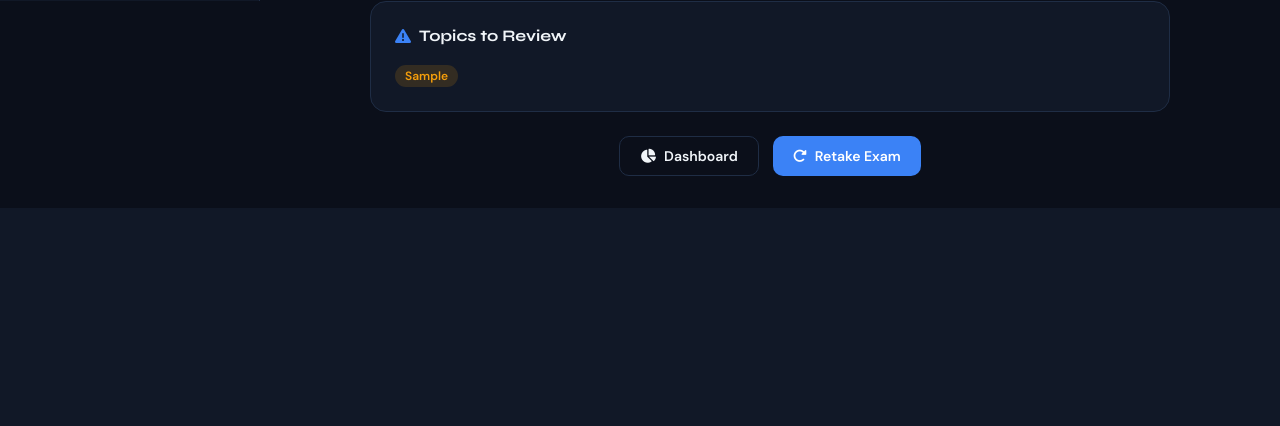
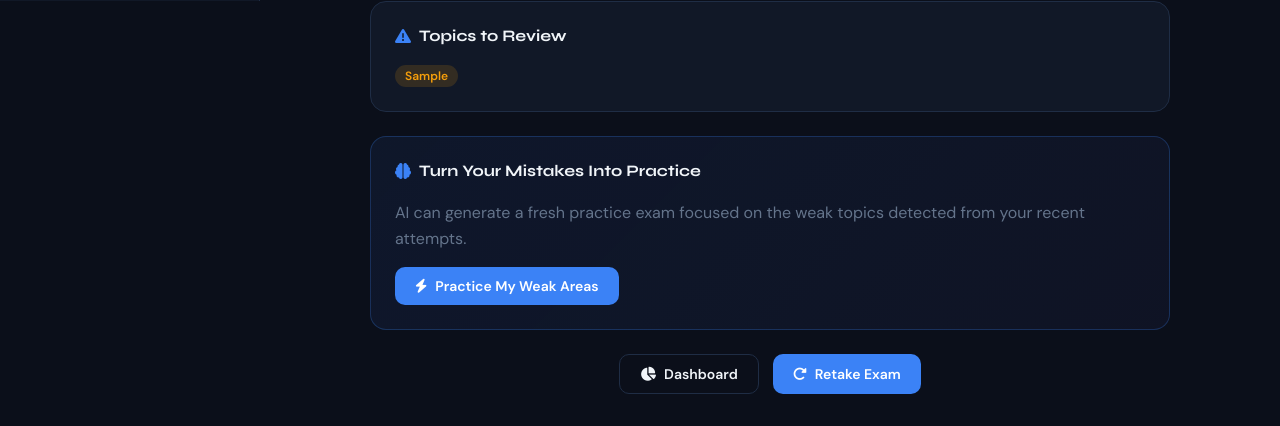
Before and after one commit to anuragbishit/AI-Exam-Analyzer, a Flask app: template templates/result.html in a window 1280 px wide. Shown: the part 799-1225 px from the top of the page. Before the commit the page ends 1007 px from the top, so only its background shows below. Run offline with Flask 3, Linux system fonts and the light colour scheme; the visitor is signed in with stand-in values (Sample User, id 1); tables that the repository leaves empty hold one stand-in row (values such as "Sample post"); the template is opened without the code that fills it: most values are stand-ins (such as "Sample title", 1, 10 or a date in 2020); some libraries are stand-ins or nearby versions.

Commit message:
Add AI weak-area practice button

```diff
--- a/templates/result.html
+++ b/templates/result.html
@@ -123,6 +123,20 @@
         </div>
         {% endif %}
 
+        {% if unique_weak %}
+        <div class="panel" style="margin-bottom:24px;background:linear-gradient(135deg,rgba(59,130,246,.08),rgba(99,102,241,.05));border-color:rgba(59,130,246,.25);">
+            <div class="panel-title"><i class="fa-solid fa-brain"></i> Turn Your Mistakes Into Practice</div>
+            <p style="color:var(--muted);line-height:1.6;margin-bottom:16px;">
+                AI can generate a fresh practice exam focused on the weak topics detected from your recent attempts.
+            </p>
+            <form method="POST" action="/practice_from_mistakes">
+                <button class="btn btn-primary" type="submit">
+                    <i class="fa-solid fa-bolt"></i> Practice My Weak Areas
+                </button>
+            </form>
+        </div>
+        {% endif %}
+
         <div class="action-bar">
             <a href="/dashboard" class="btn btn-outline"><i class="fa-solid fa-chart-pie"></i> Dashboard</a>
             <a href="/exam" class="btn btn-primary"><i class="fa-solid fa-rotate-right"></i> Retake Exam</a>
```
